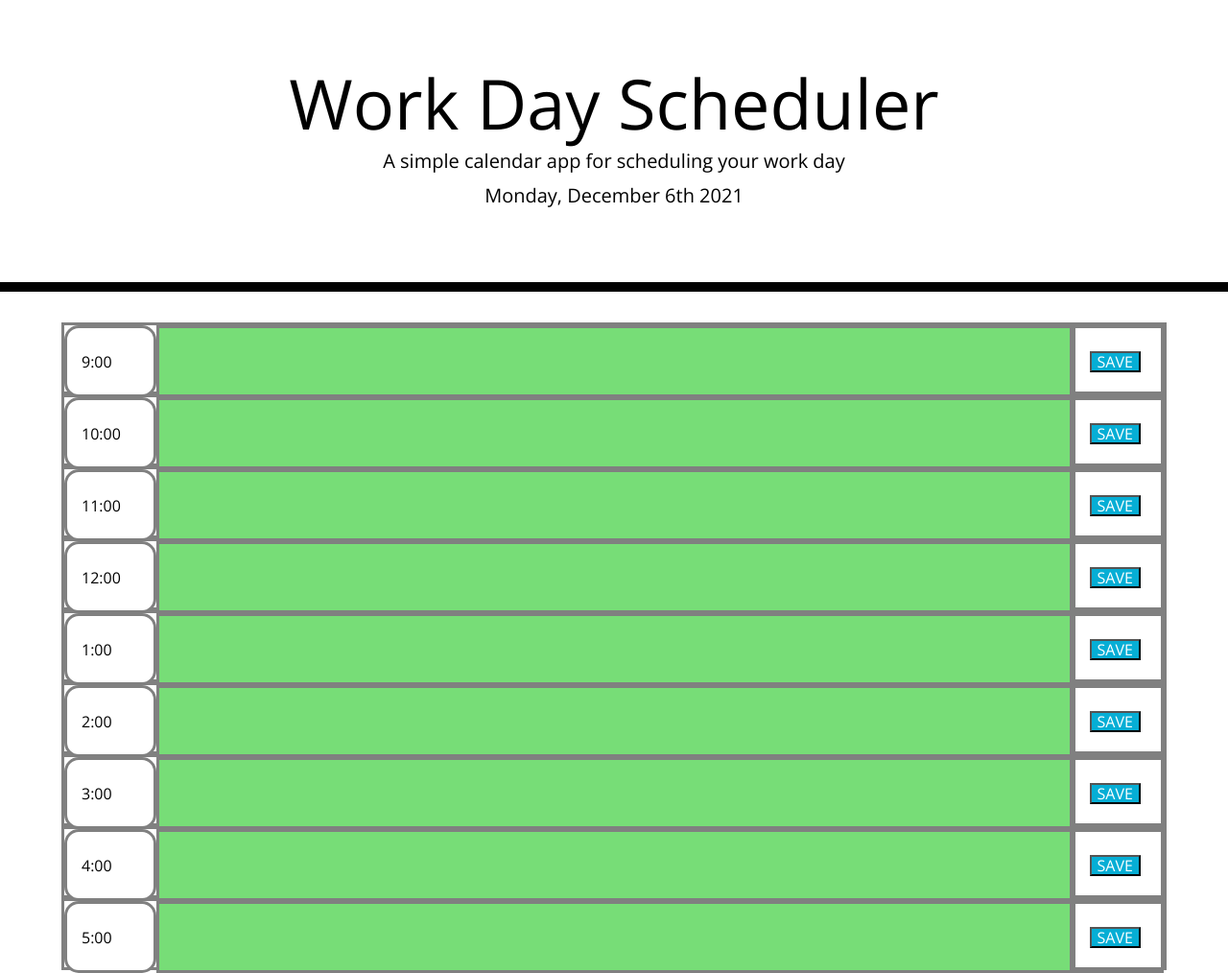
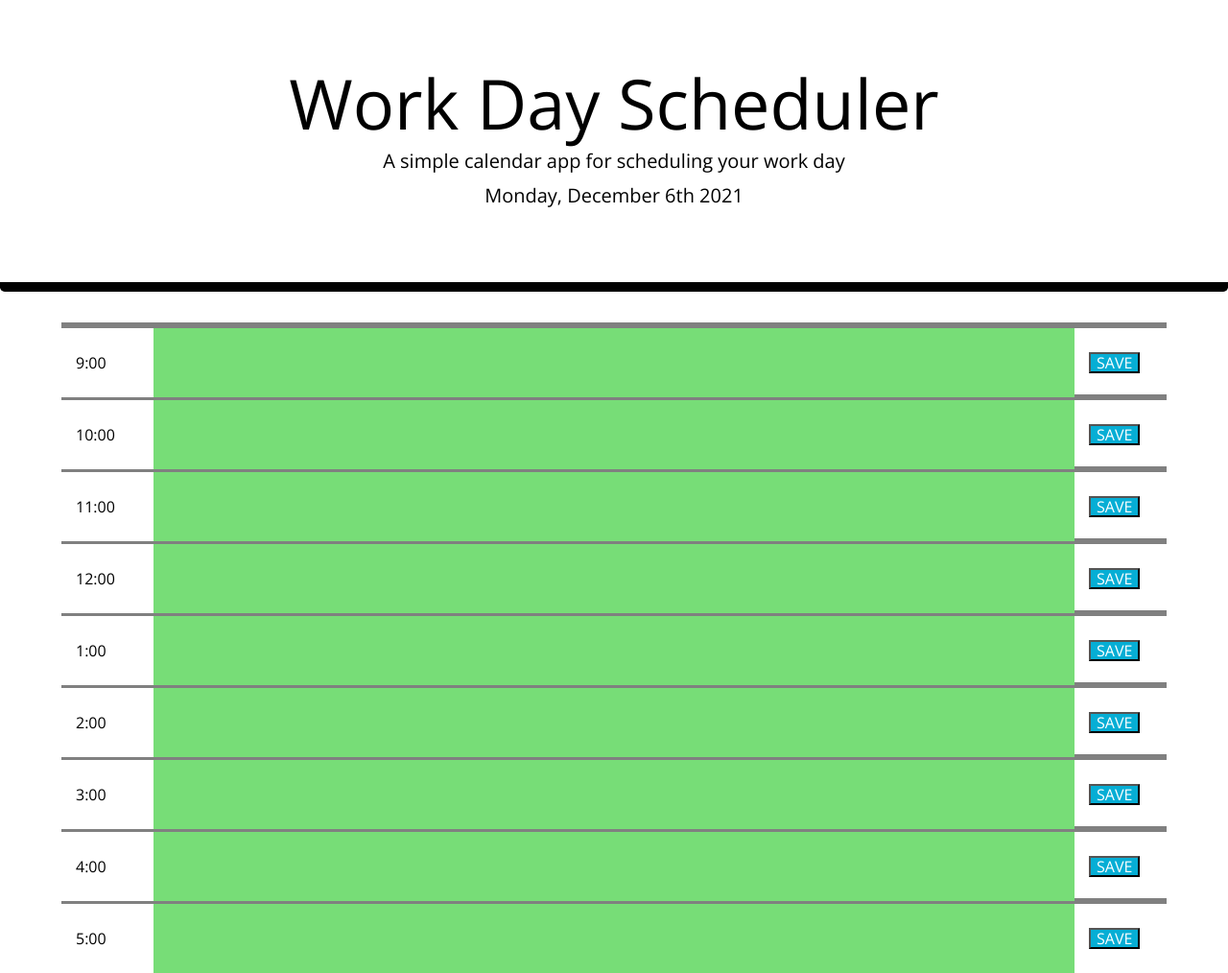
Before and after one commit to mmlawton15/WorkdayScheduler, a plain HTML site: page Develop/index.html in a window 1280 px wide. Shown: the whole page at 96% size. Drawn offline with nearby package versions, Linux system fonts and the light colour scheme.

Commit message:
enhanced readme and cleaned up css

```diff
--- a/Develop/assets/style.css
+++ b/Develop/assets/style.css
@@ -17,7 +17,6 @@ textarea{
   text-align: center;
   background-color: transparent;
   color: black;
-  border-radius: 0;
   border-bottom: 10px solid black;
 }
 
@@ -28,7 +27,6 @@ textarea{
 /*formatting for the rows*/
 .time-block{
   text-align: center;
-  border-radius: 15px;
   background-color: #ffffff;
   color: #000000;
   border-top: 1px dashed #000000;
@@ -82,7 +80,7 @@ textarea{
 
 .containerForScheduler div {
   height: 75px;
-  border:grey solid;
+  border-top: grey solid;
   margin:0 auto;
   justify-content: left;
 }
```
Also changed, not shown: README.md.
